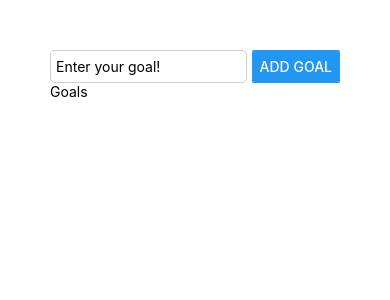
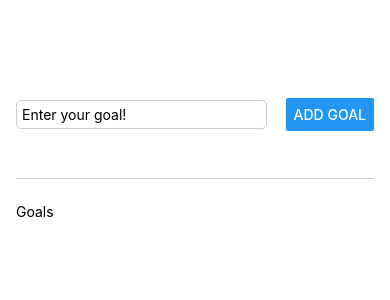
Before and after one commit to neophyte-programmer/helloReactNative, a React Native app: screen / in a window 390 px wide. Shown: the top 300 px of the page. Built offline with nearby package versions, Linux system fonts and the light colour scheme.

Commit message:
learning about layouts

```diff
--- a/App.js
+++ b/App.js
@@ -5,13 +5,13 @@ export default function App() {
     // Stores the different content of the app
     <View style={styles.appContainer}>
       {/* Add The Goals Here */}
-      <View style={styles.addGoalContainer}>
+      <View style={styles.inputContainer}>
         <TextInput placeholder='Enter your goal!' style={styles.textInput} />
         <Button title='Add Goal' />
       </View>
 
       {/* Store The List of Goals here */}
-      <View>
+      <View style={styles.goalContainer}>
         <Text>Goals</Text>
       </View>
 
@@ -21,18 +21,28 @@ export default function App() {
 
 const styles = StyleSheet.create({
   appContainer: {
-    margin: 50,
+    flex: 1,
+    marginTop: 50,
+    paddingHorizontal: 16,
   },
-  addGoalContainer: {
+  inputContainer: {
+    flex: 1,
     flexDirection: 'row',
     justifyContent: 'space-between',
+    alignItems: 'center',
+    marginBottom: 24,
+    borderBottomColor: '#ccc',
+    borderBottomWidth: 1,
   },
   textInput: {
-    width: '80%',
+    width: '70%',
     borderColor: '#ccc',
     borderWidth: 1,
     borderRadius: 5,
     marginRight: 5,
     padding: 5,
   },
+  goalContainer: {
+    flex: 5,
+  },
 })
```
